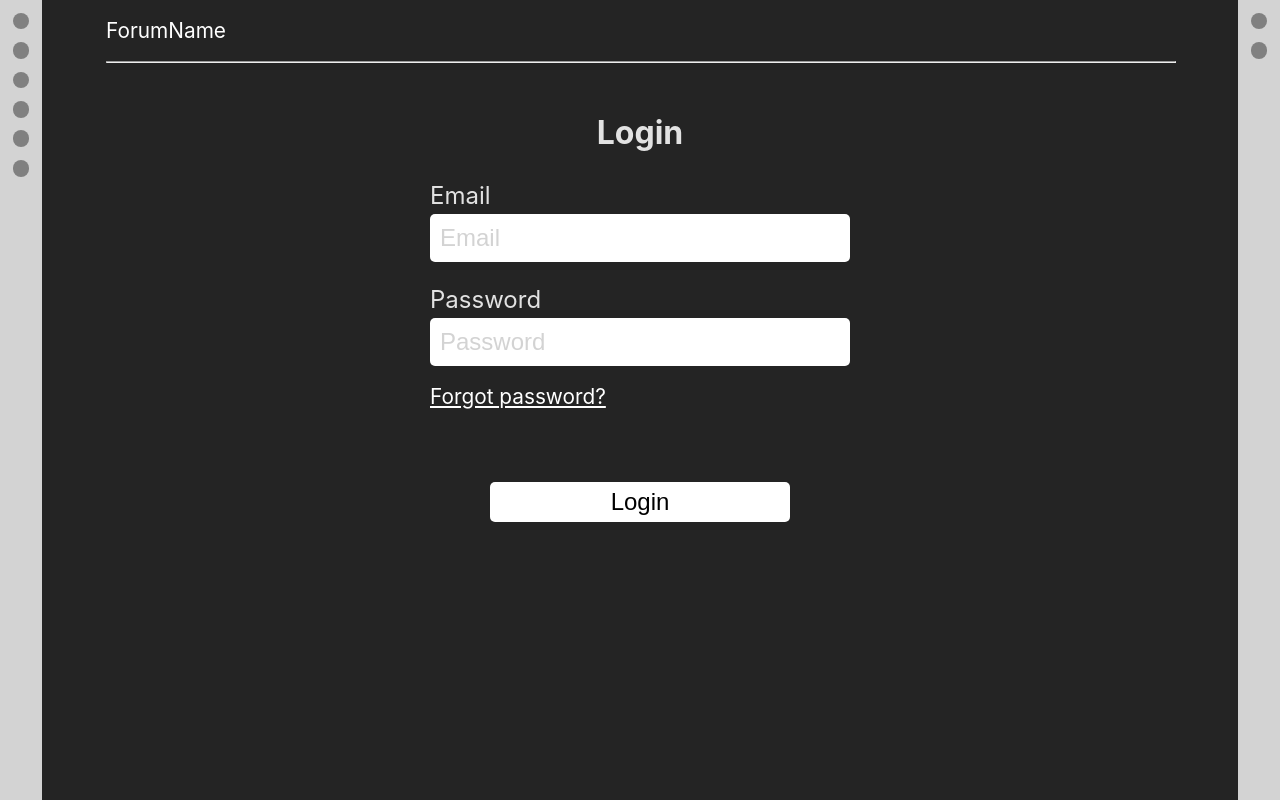
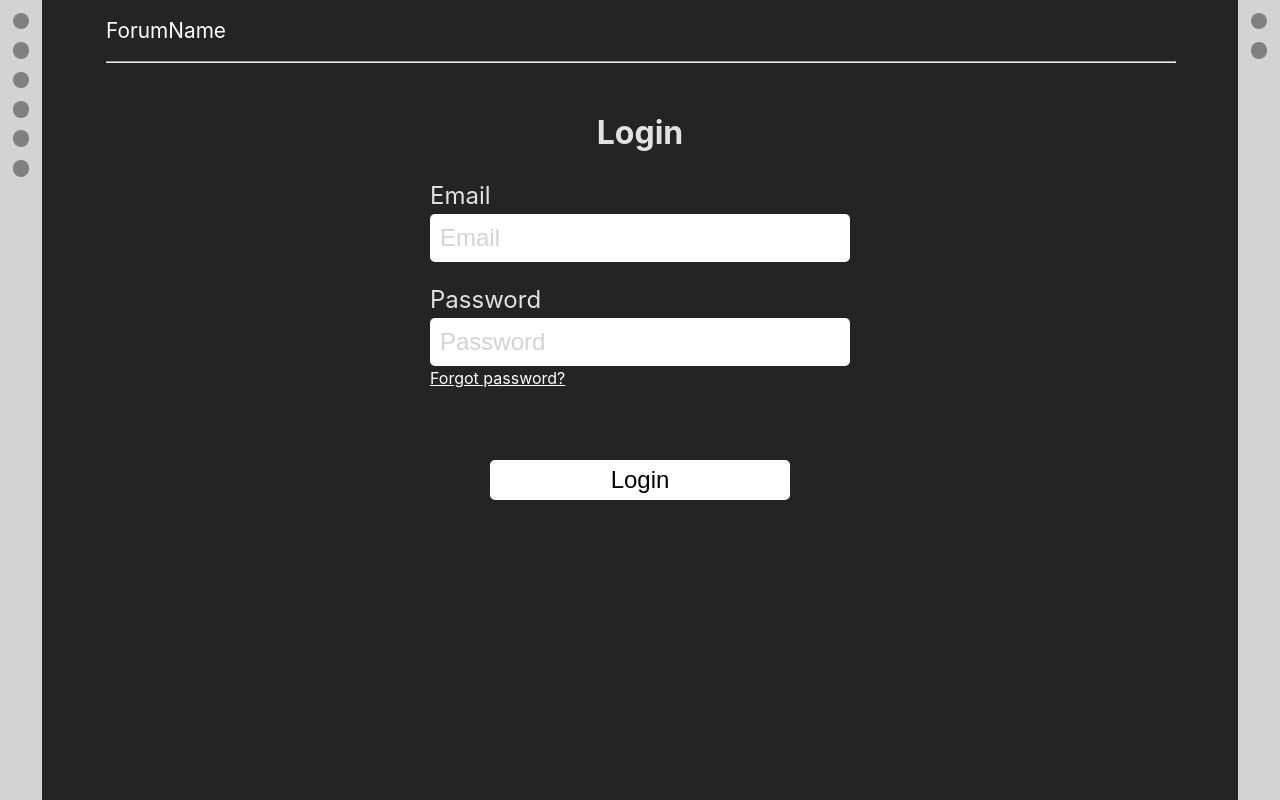
Before and after one commit to tomasrobino/forum, a React (Vite) app in the folder client/: page /login in a window 1280 px wide. Built offline with nearby package versions, Linux system fonts and the light colour scheme.

Commit message:
corrected small mistake, deleted unused file

```diff
--- a/client/src/components/TopBar.module.css
+++ b/client/src/components/TopBar.module.css
@@ -3,13 +3,13 @@
     margin-bottom: 3vh;
 }
 
-a {
+.link {
     width: fit-content;
     display: block;
     margin: 15px 0;
     font-size: 1.3rem;
 }
 
-a:hover {
+.link:hover {
     cursor: pointer;
 }
--- a/client/src/components/TopBar.tsx
+++ b/client/src/components/TopBar.tsx
@@ -4,7 +4,7 @@ import {Link} from "react-router-dom";
 export function TopBar() {
   return (
     <>
-      <Link to="/">ForumName</Link>
+      <Link to="/" className={styles.link}>ForumName</Link>
       <hr className={styles.bar} />
     </>
   );
```
Also changed, not shown: client/src/components/login/RecoverPassword.module.css (deleted).
